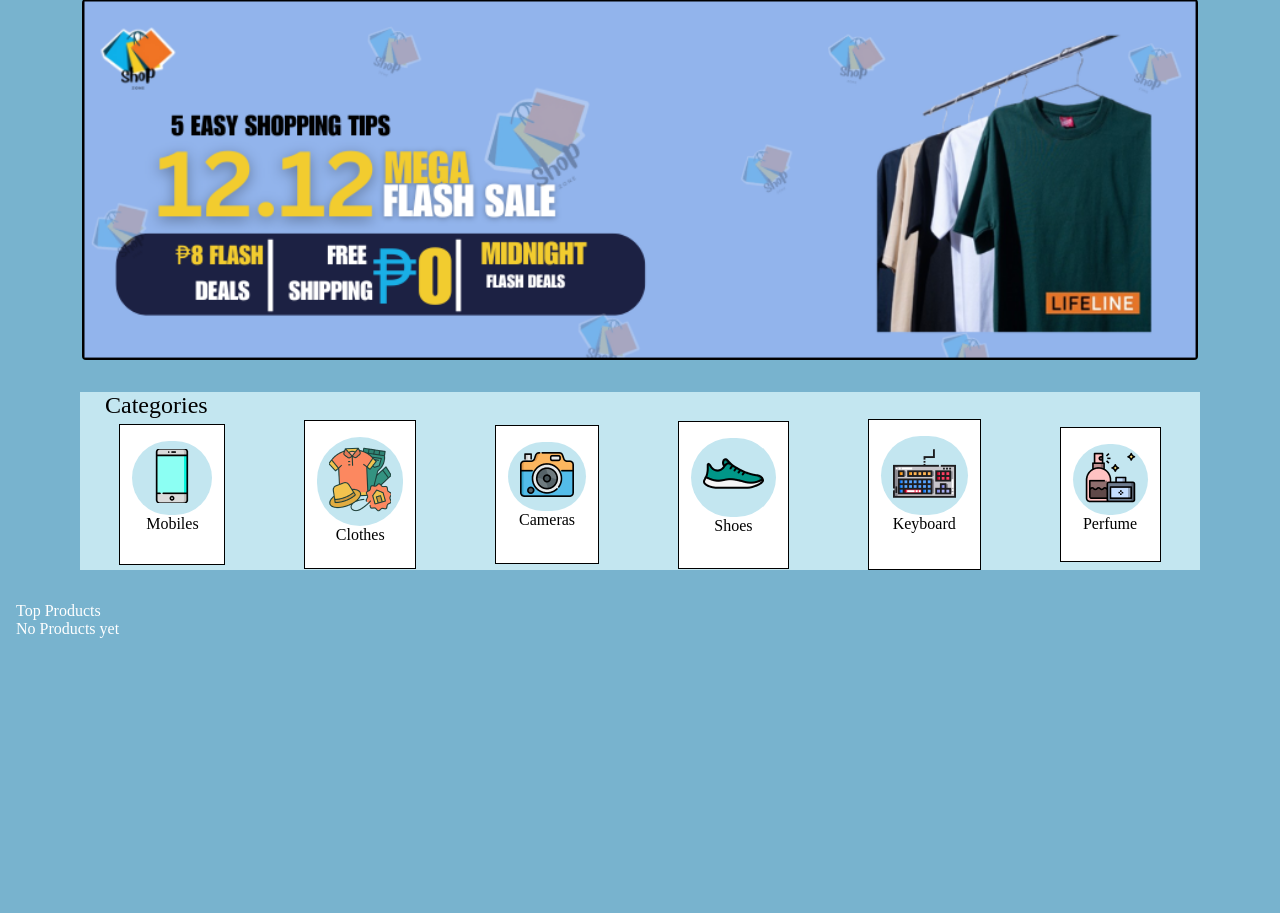
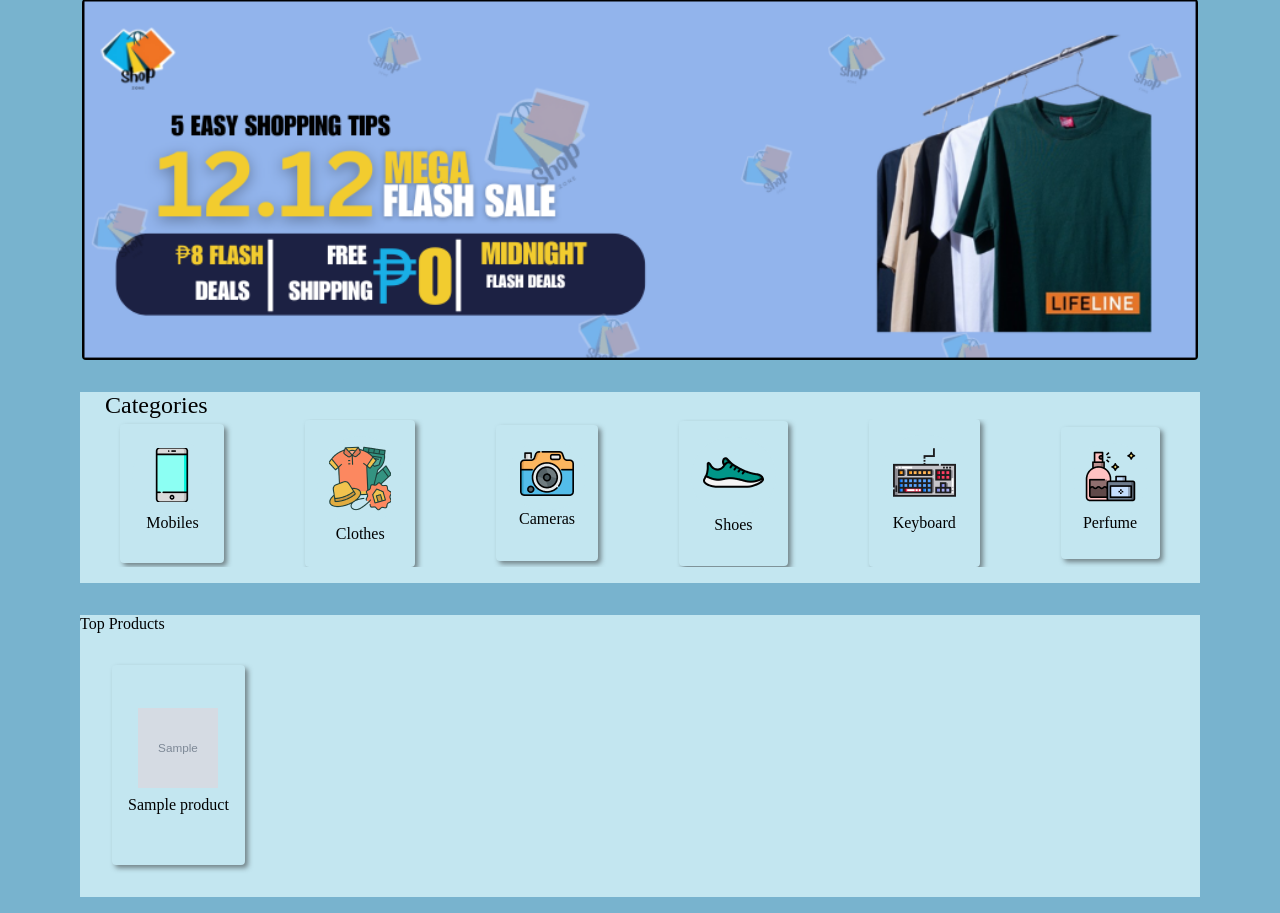
Before and after one commit to RyannKim327/WS101-Ecommerce, a Django app: page / in a window 1280 px wide. Shown: the part 219-1132 px from the top of the page. Before the commit the page ends 857 px from the top, so only its background shows below. Run offline with Django 5.2, Linux system fonts and the light colour scheme; tables that the repository leaves empty hold one stand-in row (values such as "Sample post"); grey boxes marked "Sample" are stand-in pictures; some libraries are stand-ins or nearby versions.

Commit message:
11-27-24 14:02

```diff
--- a/products/templates/index.html
+++ b/products/templates/index.html
@@ -80,9 +80,9 @@
             <div class="container">
               {% if products %}
                 {% for product in products %}
-                  <span>
-                    <!-- INFO: Image was stored in base64 format -->
-                    <img src="{{ product.img }}">
+                  <span class="content">
+                    <img src="{{ product.productImage.url }}" alt={{ product.productName }}>
+                    <span>{{ product.productName }}</span>
                   </span>
                 {% endfor %}
               {% else %}
--- a/products/views.py
+++ b/products/views.py
@@ -10,7 +10,9 @@ def index(request):
   try:
     cookie = decrypt(request.COOKIES.get("userInfo"))
   except:
-     pass
+    pass
+  products = Product.objects.all()
+  print(products)
   ctx = {
     "categories": [
       "Mobiles",
@@ -20,7 +22,8 @@ def index(request):
       "Keyboard",
       "Perfume"
     ],
-    "cookie": cookie
+    "cookie": cookie,
+    "products": products
   }
   return render(request, "index.html", ctx)
 
--- a/static/css/products.css
+++ b/static/css/products.css
@@ -55,6 +55,7 @@ body {
       /* overflow: hidden; */
       /* overflow-y: scroll; */
       padding: 0 1rem;
+      width: 100%;
 
       > div:not(.search-section) {
         margin: 1rem 0;
@@ -167,6 +168,7 @@ body {
         > div {
           background-color: var(--category-background);
           color: white;
+          padding-bottom: 1rem;
 
           > p {
             margin-left: 25px;
@@ -188,14 +190,15 @@ body {
             > .category {
               display: flex;
               flex-direction: column;
-              background-color: white;
+              /* background-color: white; */
               color: black;
               align-items: center;
               height: 75%;
               padding: 1rem 0.75rem;
               aspect-ratio: 3/4;
-              border: 1px black solid;
-
+              /* border: 1px black solid; */
+              box-shadow: 3px 3px 5px rgba(33, 33, 33, 0.5);
+              border-radius: 0.25rem;
               /* &:nth-child(even) { */
               /*   margin: 0 0.5rem; */
               /* } */
@@ -213,6 +216,45 @@ body {
           }
         }
       }
+      > .product {
+        width: 100%;
+        padding: 0 4rem;
+
+        > div {
+          background-color: var(--category-background);
+          width: 100%;
+          display: flex;
+          flex-direction: column;
+          color: black;
+
+          > .container {
+            display: flex;
+            flex-direction: row;
+            padding: 2rem;
+
+            > .content {
+              display: flex;
+              flex-direction: column;
+              justify-content: center;
+              align-items: center;
+              /* background-color: white; */
+              /* border: 1px black solid; */
+              box-shadow: 3px 3px 5px rgba(33, 33, 33, 0.5);
+              border-radius: 0.25rem;
+              aspect-ratio: 2/3;
+              padding: 1rem;
+
+              > img {
+                width: 5rem;
+                aspect-ratio: 1/1;
+              }
+              > span {
+                padding: 0.5rem 0;
+              }
+            }
+          }
+        }
+      }
     }
   }
 }
```
Also changed, not shown: db.sqlite3, media/products/Screenshot_2024-11-26_115911.png (added).
